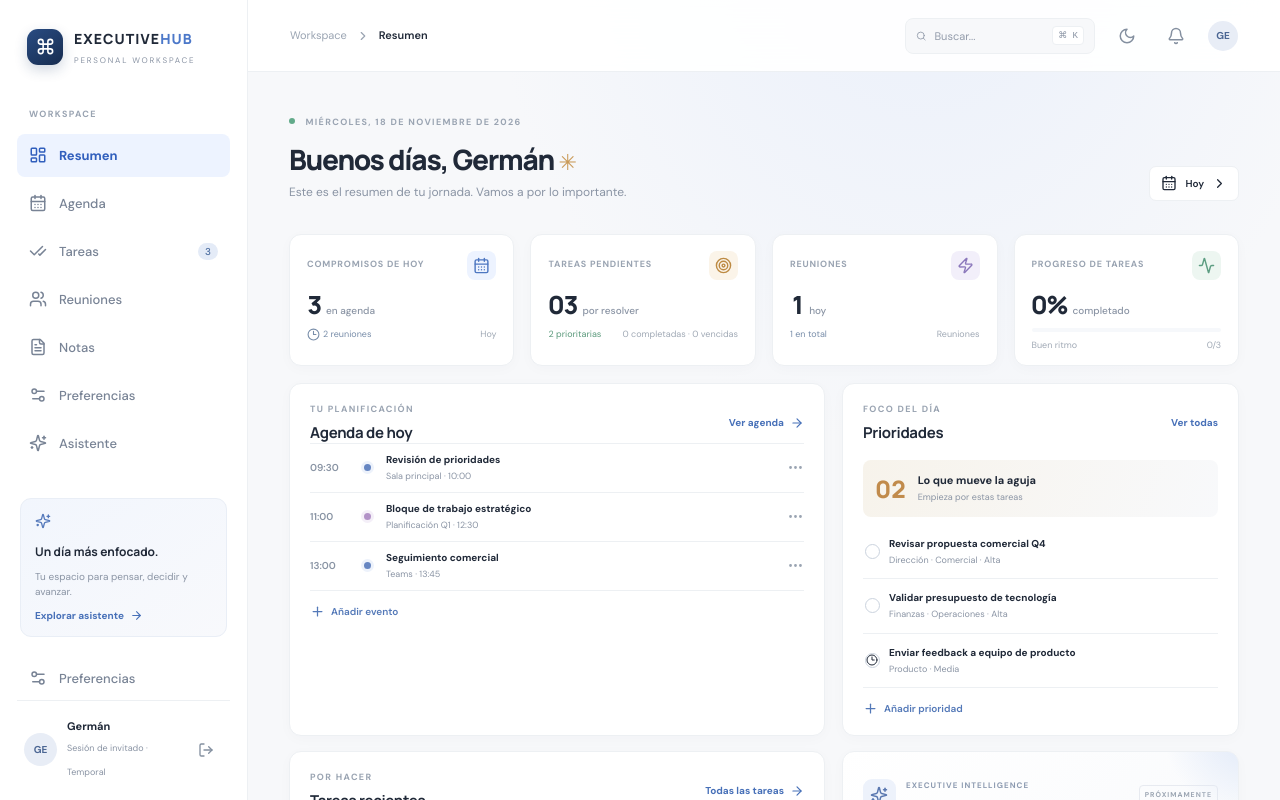
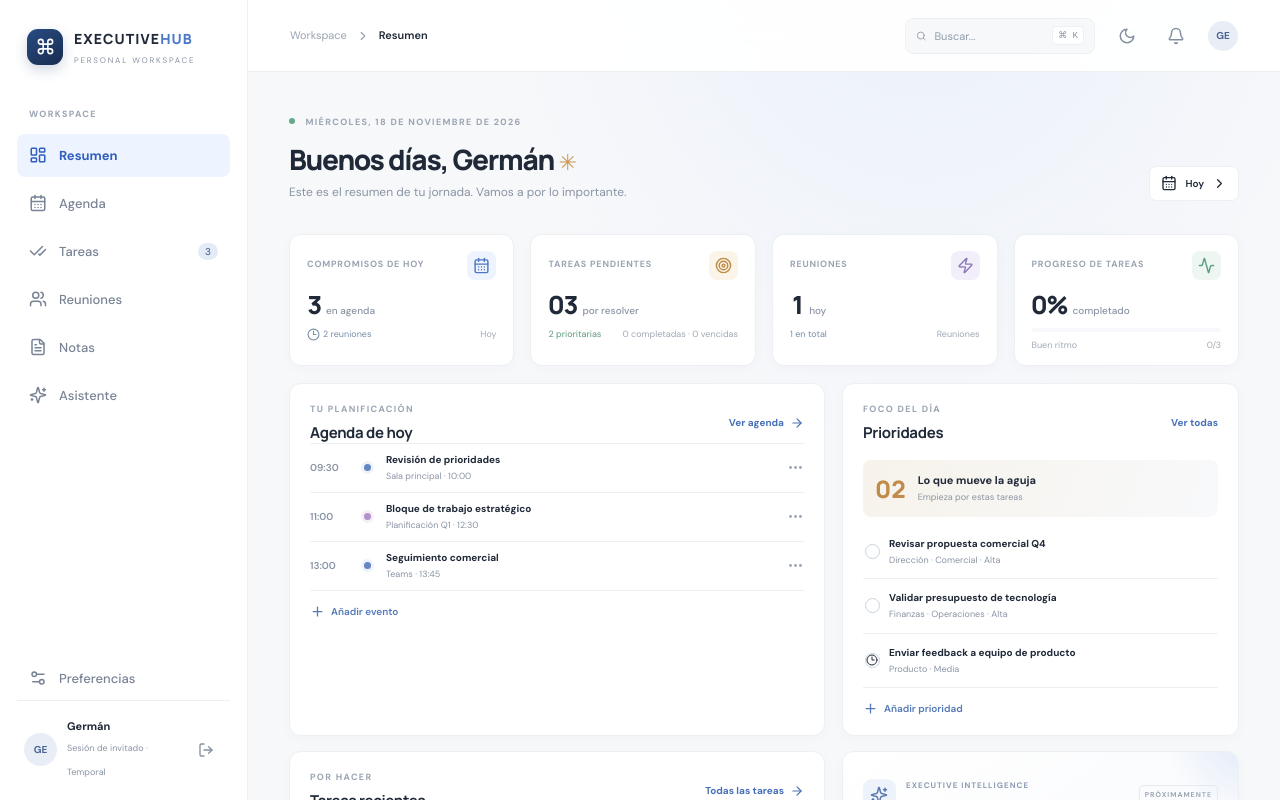
Before and after one commit to GaelCodeL/executive-hub, a React (Vite) app: page / in a window 1280 px wide. Both pictures are taken after a click on the button "Entrar como invitado". Shown: the top 800 px of the page. Built offline with nearby package versions, Linux system fonts and the light colour scheme.

Commit message:
Restore clean sidebar and keep copilot prompts as AI actions

```diff
--- a/src/App.tsx
+++ b/src/App.tsx
@@ -273,8 +273,7 @@ function App() {
   const nav = [
     { label: 'Resumen', icon: LayoutDashboard }, { label: 'Agenda', icon: CalendarDays },
     { label: 'Tareas', icon: CheckCheck }, { label: 'Reuniones', icon: Users },
-    { label: 'Notas', icon: FileText }, { label: 'Preferencias', icon: Settings2 },
-    { label: 'Asistente', icon: Sparkles },
+    { label: 'Notas', icon: FileText }, { label: 'Asistente', icon: Sparkles },
   ]
   const results = useMemo(() => {
     const q = query.trim().toLocaleLowerCase('es')
@@ -386,7 +385,7 @@ function App() {
       <div className="brand"><div className="brand-mark"><Command size={19}/></div><div><strong>EXECUTIVE<span>HUB</span></strong><small>PERSONAL WORKSPACE</small></div></div>
       <div className="workspace-label">WORKSPACE</div>
       <nav>{nav.map(item => { const Icon = item.icon; return <button key={item.label} className={`nav-item ${active === item.label ? 'selected' : ''}`} onClick={() => setPage(item.label)}><Icon size={18}/><span>{item.label}</span>{item.label === 'Tareas' && <em>{pending}</em>}</button> })}</nav>
-      <div className="sidebar-bottom"><div className="sidebar-tip"><div className="tip-icon"><Sparkles size={16}/></div><strong>Un día más enfocado.</strong><p>Tu espacio para pensar, decidir y avanzar.</p><button onClick={() => setPage('Asistente')}>Explorar asistente <ArrowRight size={13}/></button></div>
+      <div className="sidebar-bottom">
         <button className={`nav-item ${active === 'Preferencias' ? 'selected' : ''}`} onClick={() => setPage('Preferencias')}><Settings2 size={18}/><span>Preferencias</span></button>
         <div className="profile"><div className="avatar">{store.displayName.slice(0,2).toUpperCase()}</div><div className="profile-info"><strong>{store.displayName}</strong><small>{guestMode?'Sesión de invitado · Temporal':'Cuenta registrada'}</small></div><button className="icon-button" title="Cerrar sesión" onClick={signOutApp}><LogOut size={16}/></button></div>
       </div>
```
